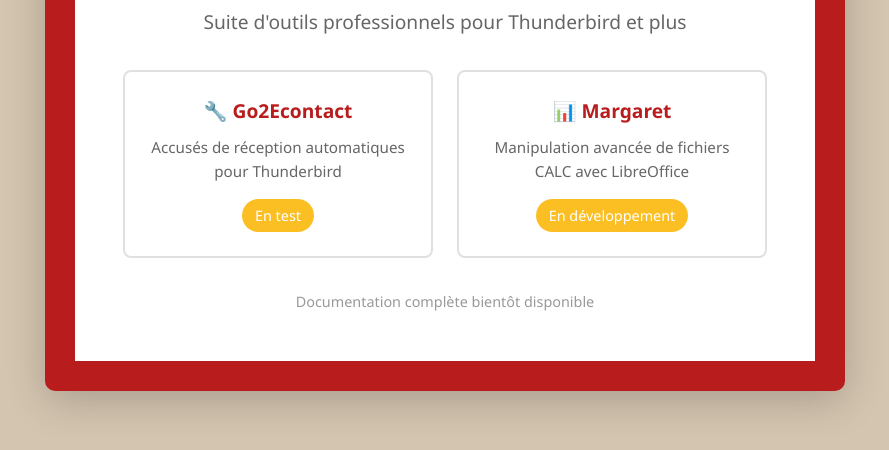
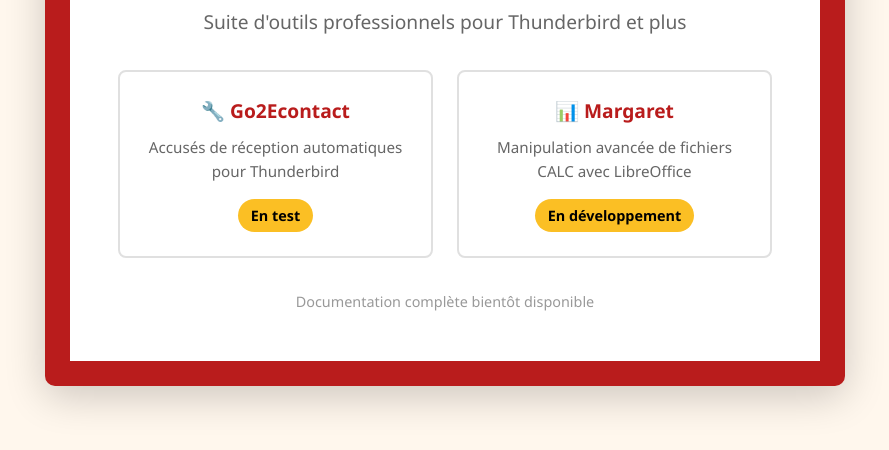
Before and after one commit to fiptoolkit/fip-toolkit, a plain HTML site: page index.html in a window 1280 px wide. Shown: the part 280-730 px from the top of the page, without its empty margins (195-1084 px from the left). Drawn offline with Linux system fonts and the light colour scheme.

Commit message:
Update fip-toolkit.css

```diff
--- a/css/fip-toolkit.css
+++ b/css/fip-toolkit.css
@@ -7,14 +7,14 @@
    PALETTE ACTIVE : ROUGE GRENAT
    ============================================ */
 :root {
-    --color-bg: #d4c5b0;              /* Fond beige foncé */
+    --color-bg: #fff7ed;              /* Fond beige foncé */
     --color-primary: #b91c1c;         /* Rouge principal */
     --color-primary-dark: #991b1b;    /* Rouge foncé */
     --color-primary-light: #dc2626;   /* Rouge clair */
     --color-accent: #fbbf24;          /* Jaune pour status */
     --color-text: #333;
     --color-text-light: #666;
-    --border-width: 30px;             /* Bordure container */
+    --border-width: 25px;             /* Bordure container */
 }
 
 /* ============================================
@@ -132,10 +132,10 @@ h1 {
     display: inline-block;
     padding: 0.3rem 0.8rem;
     background: var(--color-accent);
-    color: white;
+    color: #000;
     border-radius: 20px;
     font-size: 0.9rem;
-    font-weight: 500;
+    font-weight: 700;
 }
 
 /* ============================================
```
